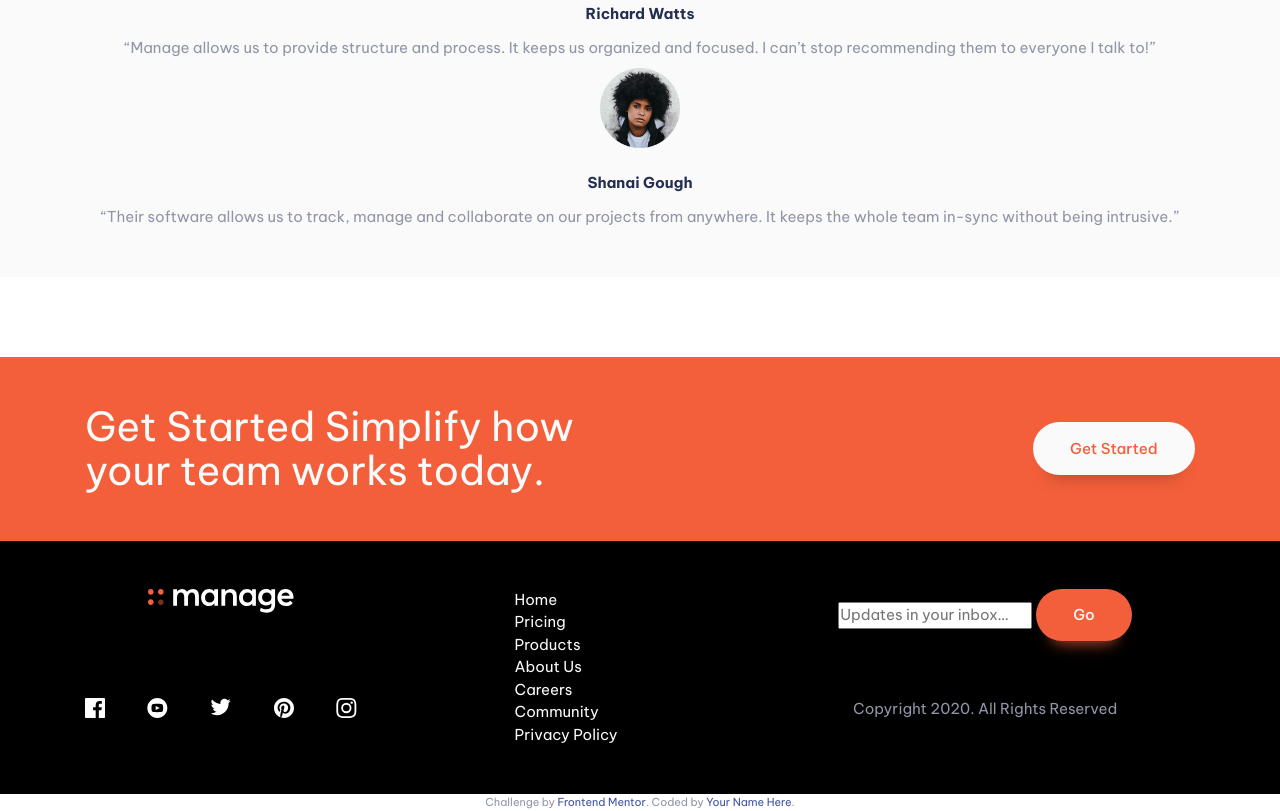
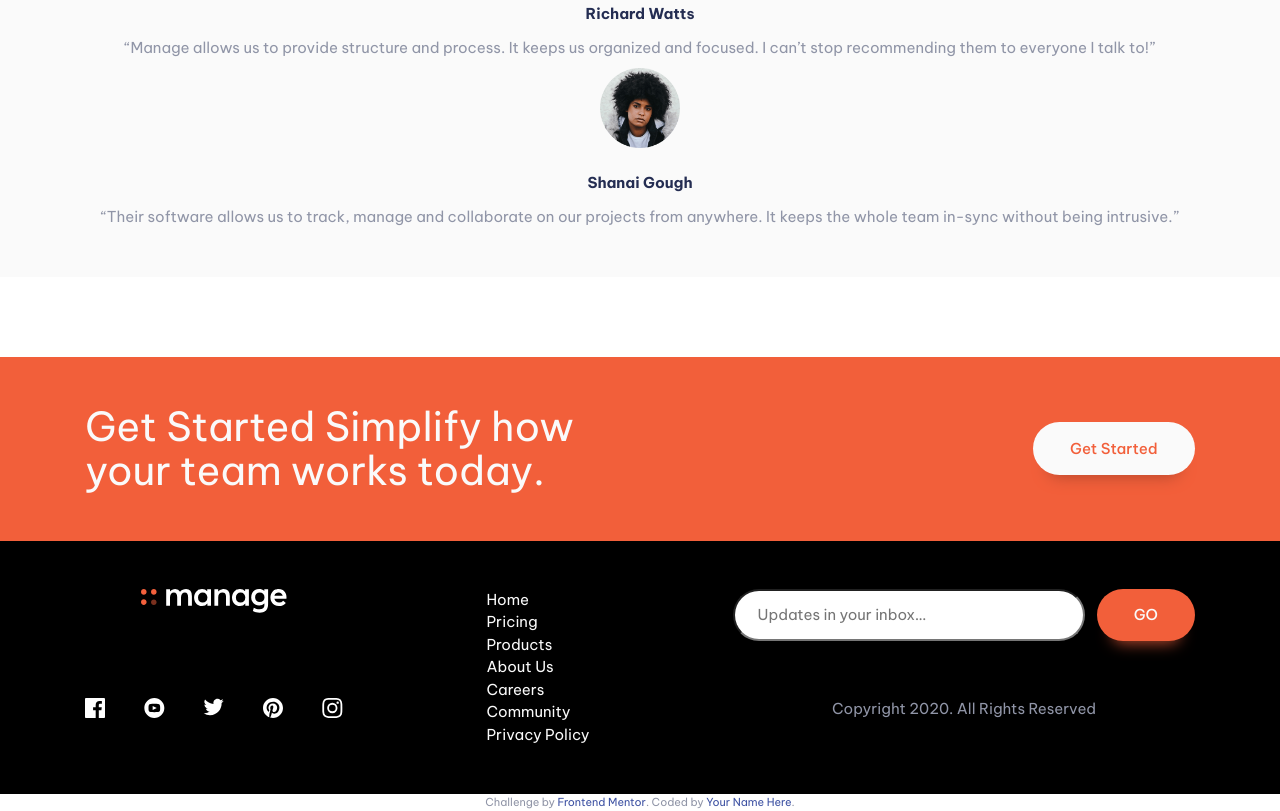
Before and after one commit to davinaleong/fem-manage-landing-page, a plain HTML site: page index.html in a window 1280 px wide. Shown: the part 1865-2676 px from the top of the page. Drawn offline with Linux system fonts and the light colour scheme.

Commit message:
Styled newsletter form

```diff
--- a/index.html
+++ b/index.html
@@ -397,7 +397,12 @@
               </li>
             </ul>
           </nav>
-          <form action="#" method="post" class="form" id="newsletter-form">
+          <form
+            action="#"
+            method="post"
+            class="footer-form"
+            id="newsletter-form"
+          >
             <input
               type="email"
               class="input"
--- a/styles/main.css
+++ b/styles/main.css
@@ -69,6 +69,9 @@
 
   --container-padding: var(--size-500);
   --column-spacing: var(--size-700);
+
+  --footer-form-button-width: 5.8em;
+  --footer-form-button-height: 3.5em;
 }
 
 @media (min-width: 50em) {
@@ -323,6 +326,8 @@ a:where(:hover, :focus) {
   text-decoration: none;
   box-shadow: 0 1.125em 1em -1em var(--clr-accent-500);
   transition: all 0.3s ease-in-out;
+  align-items: center;
+  justify-content: center;
 }
 
 .button[data-type="inverted"] {
@@ -480,6 +485,24 @@ a:where(:hover, :focus) {
   fill: var(--clr-accent-400);
 }
 
+.footer-form {
+  display: flex;
+  gap: var(--size-300);
+  width: 100%;
+  height: var(--footer-form-button-height);
+}
+
+.footer-form .input {
+  border-radius: 100vmax;
+  width: calc(100% - var(--footer-form-button-width) - var(--size-300));
+  padding: 1.5em;
+}
+
+.footer-form .button {
+  text-transform: uppercase;
+  min-width: var(--footer-form-button-width);
+}
+
 /** Components - Testimonials **/
 .testimonial-slide {
   position: relative;
```
